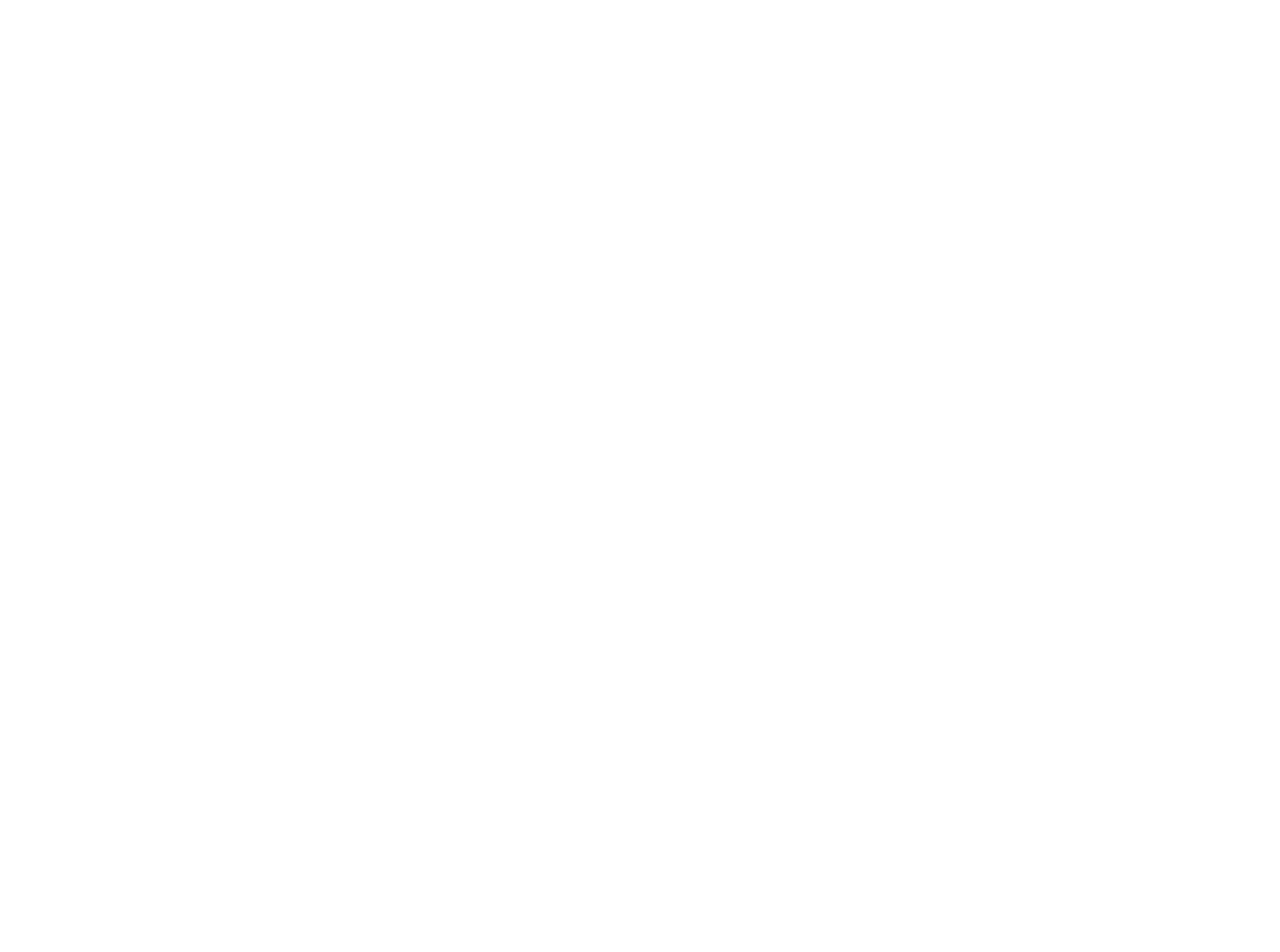
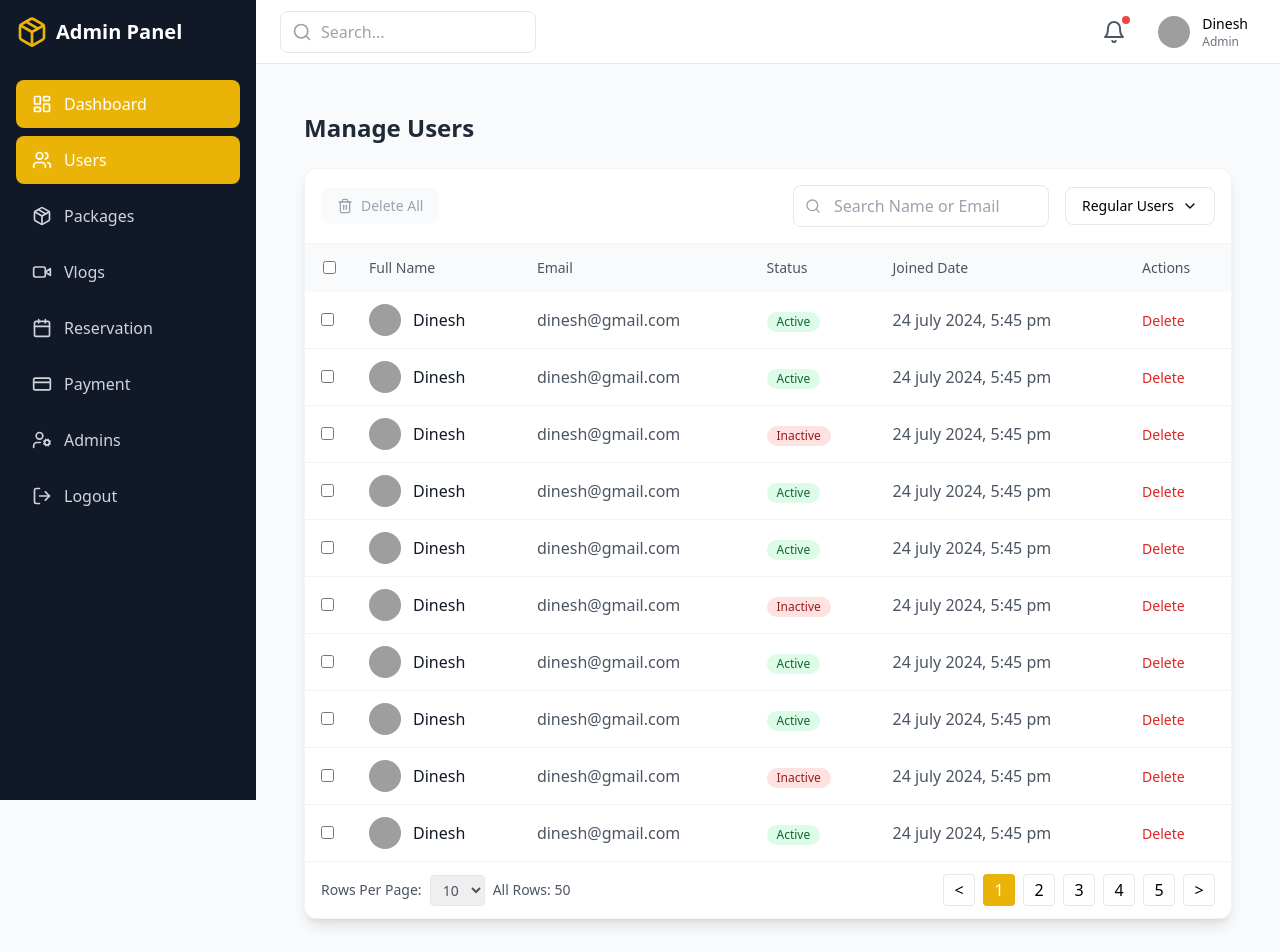
Before and after one commit to KDHBuddhika/Moksha, a React (Vite) app in the folder client/: page /dashboard/users in a window 1280 px wide. Before the commit this address had no page. Shown: the top 952 px of the page. Before the commit the page ends 800 px from the top, so only its background shows below. Built offline with nearby package versions, Linux system fonts and the light colour scheme; grey boxes are pictures that could not be loaded.

Commit message:
Users for  Dashboard

```diff
--- a/client/src/App.tsx
+++ b/client/src/App.tsx
@@ -11,6 +11,7 @@
 
 import MainLayout from './components/dashboard/MainLayout';
 import Dashboard from './pages/Dashboard/Dashboard';
+import Users from './pages/Dashboard/Users';
 
 function App() {
 
@@ -30,6 +31,7 @@
 
         <Route path="/dashboard" element={<MainLayout />}>
         <Route index element={<Dashboard />} />
+        <Route path="/dashboard/users" element={<Users />} />
         </Route>
 
 
--- a/client/src/components/dashboard/Sidebar.tsx
+++ b/client/src/components/dashboard/Sidebar.tsx
@@ -13,7 +13,7 @@
 
 const menuItems = [
   { path: '/dashboard', icon: LayoutDashboard, label: 'Dashboard' },
-  { path: '/users', icon: Users, label: 'Users' },
+  { path: '/dashboard/users', icon: Users, label: 'Users' },
   { path: '/packages', icon: Package, label: 'Packages' },
   { path: '/vlogs', icon: Video, label: 'Vlogs' },
   { path: '/reservation', icon: Calendar, label: 'Reservation' },
--- /dev/null
+++ b/client/src/pages/Dashboard/Users.tsx
@@ -0,0 +1,187 @@
+import React, { useState } from 'react';
+import { Search, ChevronDown, Trash2 } from 'lucide-react';
+
+interface User {
+  id: number;
+  name: string;
+  email: string;
+  status: 'Active' | 'Inactive';
+  joinedDate: string;
+  avatar: string;
+}
+
+const mockUsers: User[] = Array.from({ length: 10 }, (_, i) => ({
+  id: i + 1,
+  name: 'Dinesh',
+  email: 'dinesh@gmail.com',
+  status: i % 3 === 2 ? 'Inactive' : 'Active',
+  joinedDate: '24 july 2024, 5:45 pm',
+  avatar: 'https://images.unsplash.com/photo-1472099645785-5658abf4ff4e?ixlib=rb-1.2.1&auto=format&fit=facearea&facepad=2&w=256&h=256&q=80'
+}));
+
+const Users = () => {
+  const [selectedUsers, setSelectedUsers] = useState<number[]>([]);
+  const [currentPage, setCurrentPage] = useState(1);
+  const [rowsPerPage] = useState(10);
+
+  const handleSelectAll = (e: React.ChangeEvent<HTMLInputElement>) => {
+    if (e.target.checked) {
+      setSelectedUsers(mockUsers.map(user => user.id));
+    } else {
+      setSelectedUsers([]);
+    }
+  };
+
+  const handleSelectUser = (userId: number) => {
+    setSelectedUsers(prev =>
+      prev.includes(userId)
+        ? prev.filter(id => id !== userId)
+        : [...prev, userId]
+    );
+  };
+
+  return (
+    <div className="p-6 space-y-6">
+      <div className="flex items-center justify-between mb-6">
+        <h1 className="text-2xl font-bold text-gray-800">Manage Users</h1>
+      </div>
+
+      <div className="bg-white rounded-xl shadow-lg border border-gray-100 overflow-hidden">
+        {/* Table Header Actions */}
+        <div className="p-4 border-b border-gray-100 flex items-center justify-between">
+          <div className="flex items-center gap-4">
+            <button
+              className={`px-4 py-2 rounded-lg text-sm font-medium flex items-center gap-2 ${
+                selectedUsers.length > 0
+                  ? 'bg-red-50 text-red-600 hover:bg-red-100'
+                  : 'text-gray-400 bg-gray-50'
+              }`}
+              disabled={selectedUsers.length === 0}
+            >
+              <Trash2 className="h-4 w-4" />
+              Delete All
+            </button>
+          </div>
+
+          <div className="flex items-center gap-4">
+            <div className="relative">
+              <Search className="h-4 w-4 absolute left-3 top-1/2 transform -translate-y-1/2 text-gray-400" />
+              <input
+                type="text"
+                placeholder="Search Name or Email"
+                className="pl-10 pr-4 py-2 border rounded-lg w-64 focus:outline-none focus:ring-2 focus:ring-yellow-500"
+              />
+            </div>
+
+            <div className="relative">
+              <button className="px-4 py-2 border rounded-lg text-sm font-medium flex items-center gap-2">
+                Regular Users
+                <ChevronDown className="h-4 w-4" />
+              </button>
+            </div>
+          </div>
+        </div>
+
+        {/* Table */}
+        <div className="overflow-x-auto">
+          <table className="w-full">
+            <thead className="bg-gray-50">
+              <tr>
+                <th className="w-12 px-4 py-3">
+                  <input
+                    type="checkbox"
+                    className="rounded border-gray-300"
+                    checked={selectedUsers.length === mockUsers.length}
+                    onChange={handleSelectAll}
+                  />
+                </th>
+                <th className="px-4 py-3 text-left text-sm font-medium text-gray-600">Full Name</th>
+                <th className="px-4 py-3 text-left text-sm font-medium text-gray-600">Email</th>
+                <th className="px-4 py-3 text-left text-sm font-medium text-gray-600">Status</th>
+                <th className="px-4 py-3 text-left text-sm font-medium text-gray-600">Joined Date</th>
+                <th className="px-4 py-3 text-left text-sm font-medium text-gray-600">Actions</th>
+              </tr>
+            </thead>
+            <tbody className="divide-y divide-gray-100">
+              {mockUsers.map((user) => (
+                <tr key={user.id} className="hover:bg-gray-50">
+                  <td className="px-4 py-3">
+                    <input
+                      type="checkbox"
+                      className="rounded border-gray-300"
+                      checked={selectedUsers.includes(user.id)}
+                      onChange={() => handleSelectUser(user.id)}
+                    />
+                  </td>
+                  <td className="px-4 py-3">
+                    <div className="flex items-center gap-3">
+                      <img
+                        src={user.avatar}
+                        alt={user.name}
+                        className="h-8 w-8 rounded-full object-cover"
+                      />
+                      <span className="font-medium text-gray-900">{user.name}</span>
+                    </div>
+                  </td>
+                  <td className="px-4 py-3 text-gray-600">{user.email}</td>
+                  <td className="px-4 py-3">
+                    <span className={`inline-flex items-center px-2.5 py-0.5 rounded-full text-xs font-medium ${
+                      user.status === 'Active'
+                        ? 'bg-green-100 text-green-800'
+                        : 'bg-red-100 text-red-800'
+                    }`}>
+                      {user.status}
+                    </span>
+                  </td>
+                  <td className="px-4 py-3 text-gray-600">{user.joinedDate}</td>
+                  <td className="px-4 py-3">
+                    <button className="text-sm font-medium text-red-600 hover:text-red-700">
+                      Delete
+                    </button>
+                  </td>
+                </tr>
+              ))}
+            </tbody>
+          </table>
+        </div>
+
+        {/* Pagination */}
+        <div className="px-4 py-3 border-t border-gray-100 flex items-center justify-between">
+          <div className="flex items-center gap-2 text-sm text-gray-600">
+            <span>Rows Per Page:</span>
+            <select className="border rounded px-2 py-1">
+              <option>10</option>
+              <option>25</option>
+              <option>50</option>
+            </select>
+            <span>All Rows: 50</span>
+          </div>
+
+          <div className="flex items-center gap-2">
+            <button className="w-8 h-8 flex items-center justify-center rounded border" disabled>
+              &lt;
+            </button>
+            {[1, 2, 3, 4, 5].map((page) => (
+              <button
+                key={page}
+                className={`w-8 h-8 flex items-center justify-center rounded ${
+                  currentPage === page
+                    ? 'bg-yellow-500 text-white'
+                    : 'border hover:bg-gray-50'
+                }`}
+                onClick={() => setCurrentPage(page)}
+              >
+                {page}
+              </button>
+            ))}
+            <button className="w-8 h-8 flex items-center justify-center rounded border">
+              &gt;
+            </button>
+          </div>
+        </div>
+      </div>
+    </div>
+  );
+};
+
+export default Users;
```
